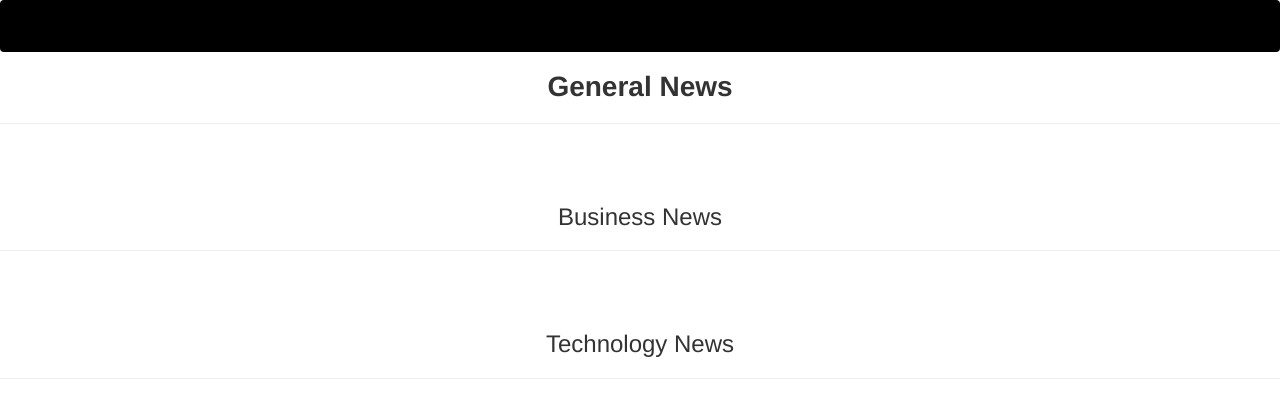
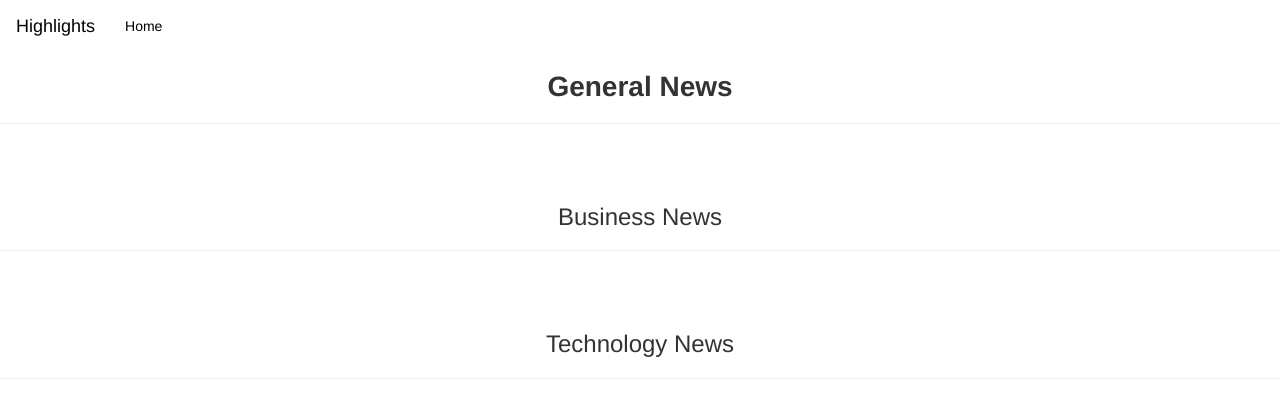
Before and after one commit to qmuuoryan/news-highlight, a Flask app: template app/templates/index.html in a window 1280 px wide. Shown: the top 420 px of the page. Run offline with Flask 2, Linux system fonts and the light colour scheme; the template is opened without the code that fills it, so the values that code supplies are empty; some libraries are stand-ins or nearby versions.

Commit message:
modified

```diff
--- a/app/templates/navbar.html
+++ b/app/templates/navbar.html
@@ -1,4 +1,4 @@
-<div class="navbar" role="navigation" style="background-color: #000 ;">
+<div class="navbar" role="navigation" style="background-color: #fff ;">
     <div class="container-fluid">
       <div class="navbar-header">
         <button type="button" class="navbar-toggle" data-toggle="collapse" data-target=".navbar-collapse">
@@ -7,7 +7,7 @@
                 <span class="icon-bar"></span>
                 <span class="icon-bar"></span>
               </button>
-        <a class="navbar-brand" href="/" style="color: #000;"> News Highlight </a>
+        <a class="navbar-brand" href="/" style="color: #000;">  Highlights </a>
       </div>
       <div class="navbar-collapse collapse">
         <ul class="nav navbar-nav">
```
